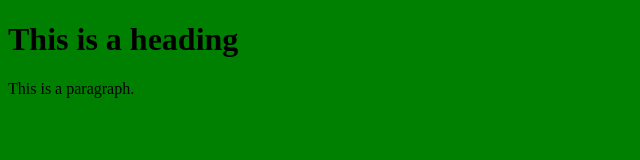
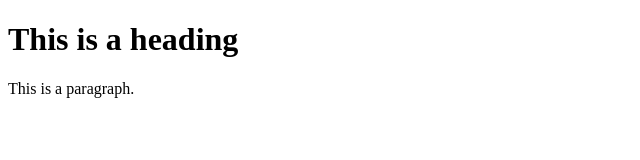
Before and after one commit to niteshkumargupta/my_app, a plain HTML site: page index.html in a window 1280 px wide. Shown: the whole page, without its empty margins (0-640 px from the left). Drawn offline with Linux system fonts and the light colour scheme.

Commit message:
Update index.html

```diff
--- a/index.html
+++ b/index.html
@@ -1,6 +1,6 @@
 <!DOCTYPE html>
 <html>
-<body style="background-color:green">
+<body style="background-color:"blue>
 
 <h1>This is a heading</h1>
 <p>This is a paragraph.</p>
```
